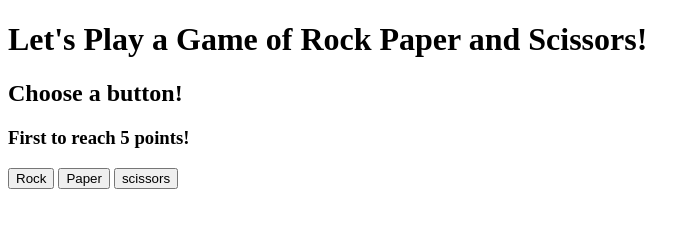
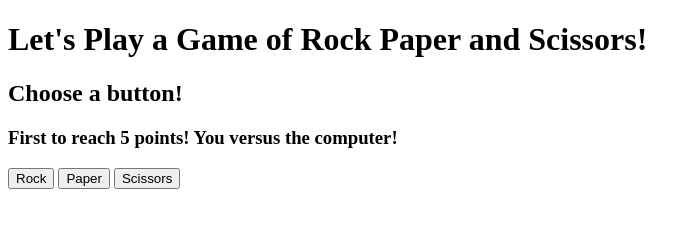
Before and after one commit to ElineSuijten/odin-RPS, a plain HTML site: page RPS.html in a window 1280 px wide. Shown: the whole page, without its empty margins (0-700 px from the left). Drawn offline with Linux system fonts and the light colour scheme.

Commit message:
Finish RPS html and javascript

```diff
--- a/RPS.html
+++ b/RPS.html
@@ -7,11 +7,11 @@
 <body>
 <H1>Let's Play a Game of Rock Paper and Scissors!</H1>
 <h2>Choose a button!</h2>
-<h3>First to reach 5 points!</h3>
+<h3>First to reach 5 points! You versus the computer!</h3>
 <div class="buttons">
   <button type="button" id="rockButton">Rock</button>
   <button type="button" id="paperButton">Paper</button>
-  <button type="button" id="scissorsButton">scissors</button>
+  <button type="button" id="scissorsButton">Scissors</button>
 </div>
 <div class="results">
   <p id ="roundresult"></p>
```
Also changed, not shown: script.js (+0 -25 lines).
